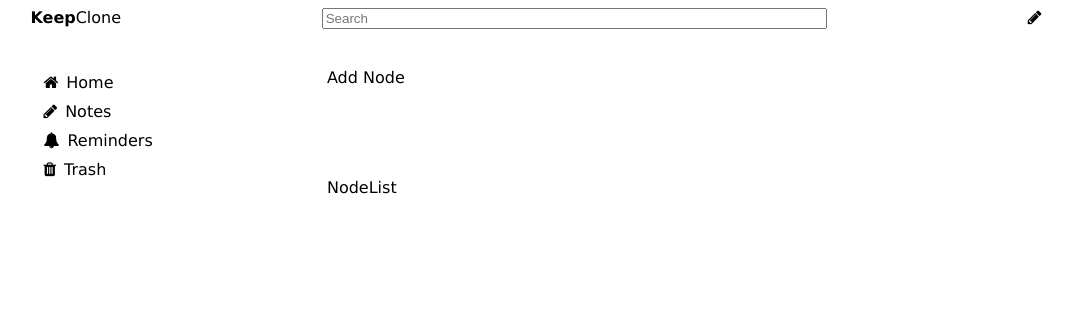
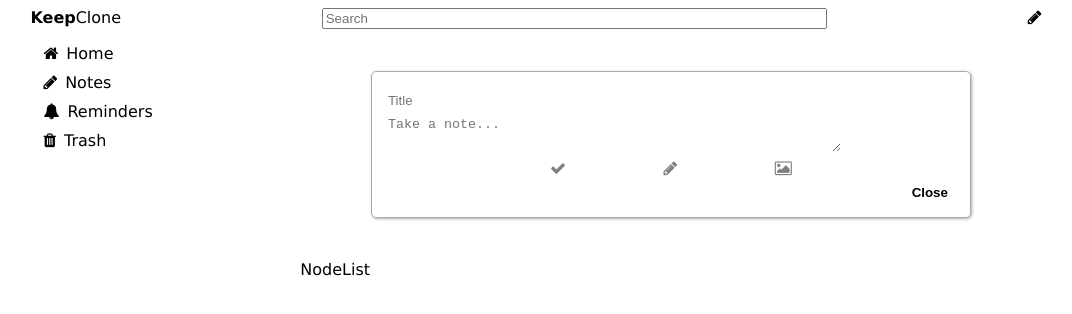
Before and after one commit to andriusdulevicius/react-heroku, a React (Create React App) app: page / in a window 1280 px wide. Shown: the top 314 px of the page, without its empty margins (104-1176 px from the left). Built offline with nearby package versions, Linux system fonts and the light colour scheme.

Commit message:
addNote style done

```diff
--- a/src/App.css
+++ b/src/App.css
@@ -1,3 +1,7 @@
+* {
+  box-sizing: border-box;
+}
+
 body {
   font-family: 'Lucida Sans', Verdana, Geneva, Tahoma, sans-serif;
 }
@@ -12,7 +16,7 @@ a {
   display: grid;
   grid-gap: 10px;
   width: 100%;
-  grid-template-rows: 50px 100px 150px;
+
   grid-template-areas:
     'nav nav nav nav nav'
     'aside add-note add-note add-note add-note'
--- a/src/App.jsx
+++ b/src/App.jsx
@@ -7,7 +7,9 @@ import AppNavbar from './components/appNavbar/appNavbar';
 import './App.css';
 
 class App extends Component {
-  state = {};
+  state = {
+    notes: [],
+  };
   render() {
     return (
       <div className='main-container'>
--- a/src/components/appAddNote/appAddNote.jsx
+++ b/src/components/appAddNote/appAddNote.jsx
@@ -1,9 +1,50 @@
 import React, { Component } from 'react';
+
+import './style.css';
 
 class AppAddNode extends Component {
   state = {};
+
+  handleSubmit = (e) => {
+    e.preventDefault();
+    console.log('siusti');
+  };
+
   render() {
-    return <div className='add-note'> Add Node</div>;
+    return (
+      <div className='add-note'>
+        <form type='submit' onSubmit={this.handleSubmit}>
+          <div className='form-expanded'>
+            <input type='text' name='title' placeholder='Title' />
+            <textarea name='body' placeholder='Take a note...'></textarea>
+            <div className='icon-links'>
+              <a href='/' icon='check'>
+                <i className='fa fa-check'></i>
+              </a>
+              <a href='/' icon='pencil'>
+                <i className='fa fa-pencil'></i>
+              </a>
+              <a href='/' icon='image'>
+                <i className='fa fa-image'></i>
+              </a>
+            </div>
+            <button type='submit'>Close</button>
+          </div>
+        </form>
+        {/* <form onSubmit={this.handleSubmit} action='submit' className='form-collapsed'>
+          <input type='text' placeholder='Take a note...' />
+          <a href='/' icon='check'>
+            <i className='fa fa-check'></i>
+          </a>
+          <a href='/' icon='pencil'>
+            <i className='fa fa-pencil'></i>
+          </a>
+          <a href='/' icon='image'>
+            <i className='fa fa-image'></i>
+          </a>
+        </form> */}
+      </div>
+    );
   }
 }
 
--- /dev/null
+++ b/src/components/appAddNote/style.css
@@ -0,0 +1,53 @@
+.form-collapsed {
+  display: block;
+  line-height: 2rem;
+  border: 1px solid rgb(177, 169, 169);
+  box-shadow: 1px 1px 3px rgb(177, 169, 169);
+
+  border-radius: 5px;
+}
+
+.form-collapsed input {
+  border: none;
+}
+
+.form-expanded {
+  margin: 2rem auto;
+  max-width: 600px;
+  display: flex;
+  flex-direction: column;
+  padding: 1rem;
+  border: 1px solid rgb(177, 169, 169);
+  box-shadow: 1px 1px 3px rgb(177, 169, 169);
+  border-radius: 5px;
+}
+
+.form-expanded input,
+.form-expanded textarea {
+  display: block;
+  border: none;
+  outline: rgb(226, 213, 213);
+  padding: 0.3rem 0;
+  max-width: 80%;
+}
+
+.form-expanded input:focus-visible {
+  outline: none;
+}
+
+.icon-links {
+  width: 60%;
+  display: flex;
+  justify-content: space-around;
+  margin: 0.4rem auto;
+  color: grey;
+}
+
+.form-expanded button {
+  display: block;
+  align-self: flex-end;
+  border: none;
+  background-color: inherit;
+  font-weight: bold;
+  cursor: pointer;
+}
```
